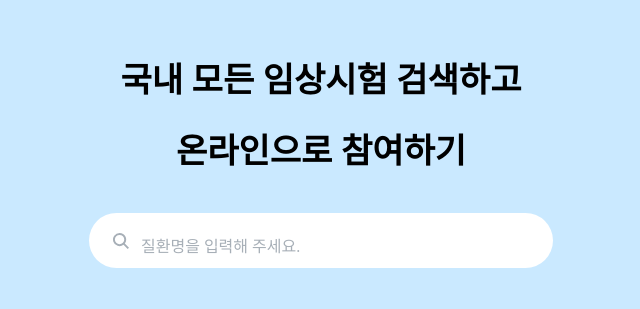
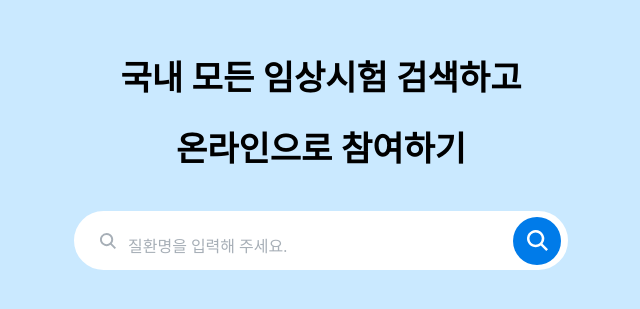
Before and after one commit to oplidote/pre-onboarding-11th-4week, a React (Vite) app: page / in a window 1280 px wide. Shown: the part 201-510 px from the top of the page, without its empty margins (319-959 px from the left). Built offline with nearby package versions, Linux system fonts and the light colour scheme.

Commit message:
style : 레이아웃 배치

```diff
--- a/src/components/ResetButton.tsx
+++ b/src/components/ResetButton.tsx
@@ -18,6 +18,8 @@ const ResetButton = ({ reset }: ResetButtonProps) => {
 };
 
 const Button = styled.button`
+  position: absolute;
+  right: 66px;
   width: 20px;
   height: 20px;
   border-radius: 50%;
@@ -25,6 +27,7 @@ const Button = styled.button`
   display: flex;
   justify-content: center;
   align-items: center;
+  z-index: 2;
   background-color: #a8afb6;
 `;
 export default ResetButton;
--- a/src/components/Search.tsx
+++ b/src/components/Search.tsx
@@ -1,8 +1,7 @@
-import { PlaceHolder } from '.';
+import { PlaceHolder, ResetButton, SearchButton } from '.';
 import { styled } from 'styled-components';
 
 import useInput from '@/hook/useInput';
-import ResetButton from './ResetButton';
 
 const Search = () => {
   const { value, onChange, reset } = useInput('');
@@ -12,6 +11,7 @@ const Search = () => {
       <input type="text" value={value} onChange={onChange} />
       {value && <ResetButton reset={reset} />}
       {!value && <PlaceHolder />}
+      <SearchButton />
     </Box>
   );
 };
@@ -19,12 +19,14 @@ const Search = () => {
 const Box = styled.div`
   position: relative;
   display: flex;
+  width: 490px;
+  align-items: center;
   margin: 40px 0 100px;
   border-radius: 42px;
-  border: 0;
+  border: 2px solid #fff;
   background-color: #fff;
   input {
-    width: 430px;
+    width: 100%;
     background-color: transparent;
     border: 0;
     z-index: 1;
--- /dev/null
+++ b/src/components/SearchButton.tsx
@@ -0,0 +1,30 @@
+import { styled } from 'styled-components';
+
+const SearchButton = () => {
+  return (
+    <Button>
+      <svg viewBox="0 0 16 16" fill="currentColor" preserveAspectRatio="none" xmlns="http://www.w3.org/2000/svg">
+        <path d="M6.56 0a6.56 6.56 0 015.255 10.49L16 14.674 14.675 16l-4.186-4.184A6.56 6.56 0 116.561 0zm0 1.875a4.686 4.686 0 100 9.372 4.686 4.686 0 000-9.372z"></path>
+      </svg>
+    </Button>
+  );
+};
+
+const Button = styled.button`
+  position: absolute;
+  right: 5px;
+  display: flex;
+  align-items: center;
+  justify-content: center;
+  border-radius: 50%;
+  width: 48px;
+  height: 48px;
+  background-color: #007be9;
+  color: #fff;
+  z-index: 2;
+  svg {
+    width: 21px;
+    height: 21px;
+  }
+`;
+export default SearchButton;
--- a/src/components/index.ts
+++ b/src/components/index.ts
@@ -1,3 +1,5 @@
 export { default as Title } from './Title';
 export { default as Search } from './Search';
+export { default as SearchButton } from './SearchButton';
 export { default as PlaceHolder } from './PlaceHolder';
+export { default as ResetButton } from './ResetButton';
--- a/src/index.css
+++ b/src/index.css
@@ -9,4 +9,5 @@ body {
 button {
   border: 0;
   background-color: transparent;
+  cursor: pointer;
 }
```
